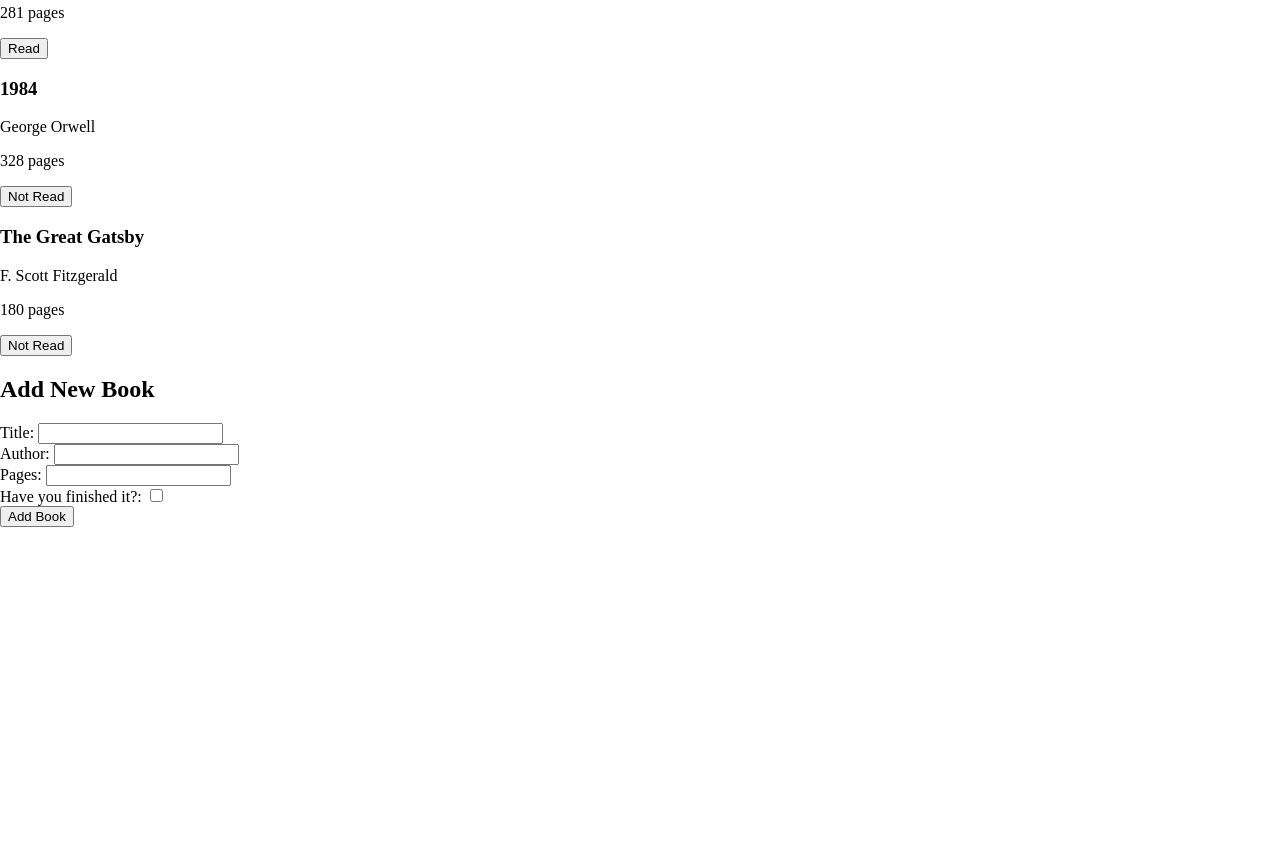
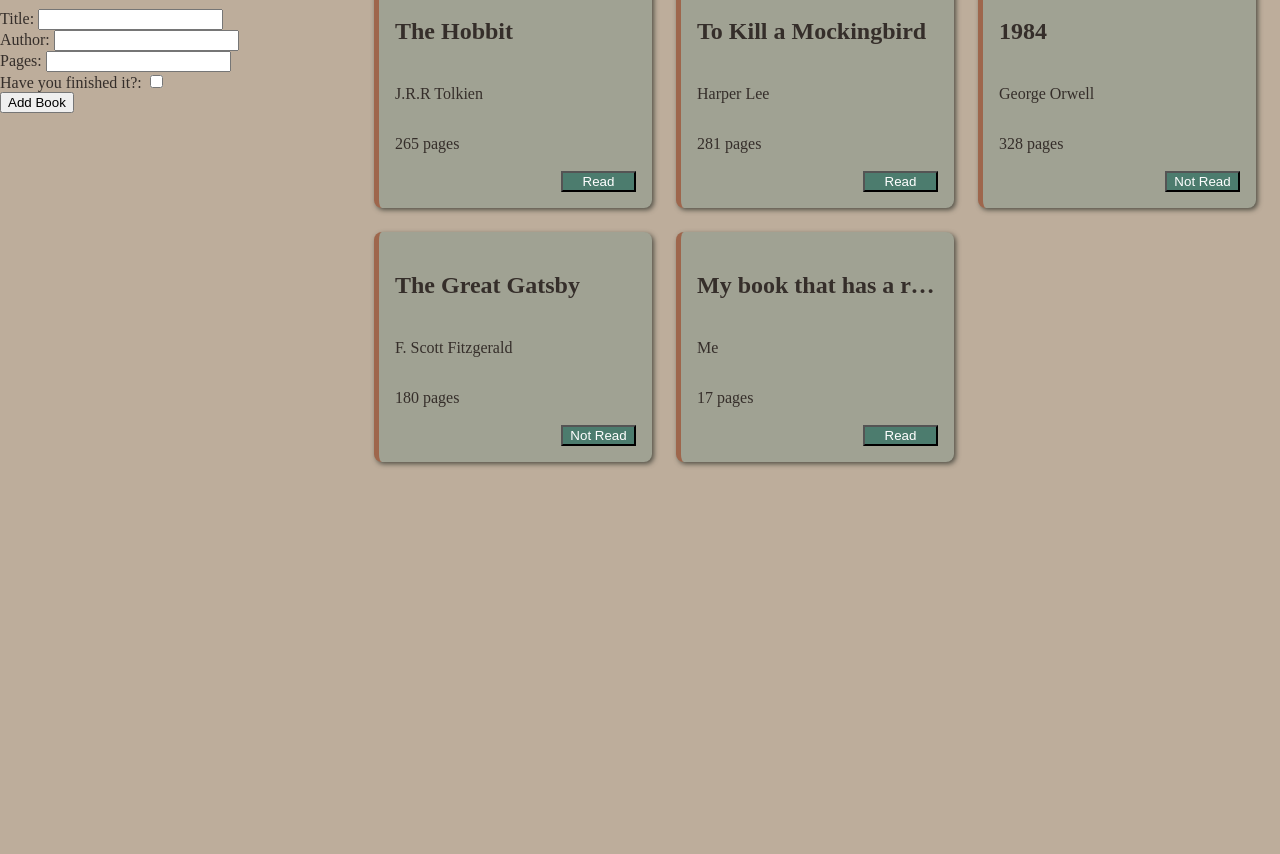
Before and after one commit to rksumme/odin-library, a plain HTML site: page index.html in a window 1280 px wide. Shown: the part 299-1153 px from the top of the page. Before the commit the page ends 826 px from the top, so only its background shows below. Drawn offline with Linux system fonts and the light colour scheme.

Commit message:
Include some styling and card definition

```diff
--- a/index.html
+++ b/index.html
@@ -13,8 +13,9 @@
 
     <main>
         <!-- Book display -->
+        <h2>Your books</h2>
         <section class="library-container" id="library-container">
-            <h2>Your Books</h2>
+            <!-- Book cards go here -->
         </section>
 
         <!-- Book form -->
--- a/script.js
+++ b/script.js
@@ -25,6 +25,13 @@ const myLibrary = [
         author: "F. Scott Fitzgerald",
         pages: 180,
         read: false,
+        id: crypto.randomUUID()
+    },
+    {
+        name: "My book that has a really really long title for no reason",
+        author: "Me",
+        pages: "17",
+        read: true,
         id: crypto.randomUUID()
     },
 ];
--- a/styles.css
+++ b/styles.css
@@ -1,4 +1,81 @@
+:root {
+    --background-clr: #bdad9b;
+    --darker-bckgrd-clr: #525046;
+    --neutral-color: #a0a293;
+    --text-color: #352e2a;
+    --accent-color: #9e664c;
+    --second-accent-clr: #4c7c6e;
+}
+
 html, body {
     margin: 0;
     padding: 0;
+    width: 100%;
 }
+
+header {
+    background-color: var(--accent-color);
+    text-align: center;
+    font-size: 2rem;
+    height: 150px
+}
+
+body {
+    display: grid;
+    background-color: var(--background-clr);
+    color: var(--text-color);
+}
+
+main {
+    display: grid;
+    grid-template-columns: minmax(350px, 1fr) 5fr;
+    grid-template-rows: 1fr 15fr;
+}
+
+h2 {
+    grid-row: 1 / 2;
+    grid-column: 2 / 3;
+    font-size: 3rem;
+    margin: 1.5rem
+}
+
+.form-container {
+    grid-row: 1 / -1;
+    grid-column: 1 / 2;
+}
+
+.library-container {
+    grid-row: 2 / 3;
+    grid-column: 2 / 3;
+    display: grid;
+    grid-template-columns: repeat(auto-fit, minmax(230px, 1fr));
+    grid-auto-rows: 230px;
+    gap: 1.5rem;
+    padding: 1.5rem;
+}
+
+.book-card {
+    background-color: var(--neutral-color);
+    display: grid;
+    grid-template-rows: auto auto 1fr auto;
+    min-height: 100px;
+    border-left: 5px solid var(--accent-color);
+    border-radius: 8px;
+    padding: 1rem;
+    box-shadow: 2px 2px 5px var(--darker-bckgrd-clr);
+}
+
+.book-card > h3 {
+    overflow: hidden;
+    text-overflow: ellipsis;
+    white-space: nowrap;
+    width: 100%;
+    font-size: 24px;
+}
+
+.book-card > button {
+    width: 75px;
+    justify-self: end;
+    background-color: var(--second-accent-clr);
+    color: white;
+}
```
